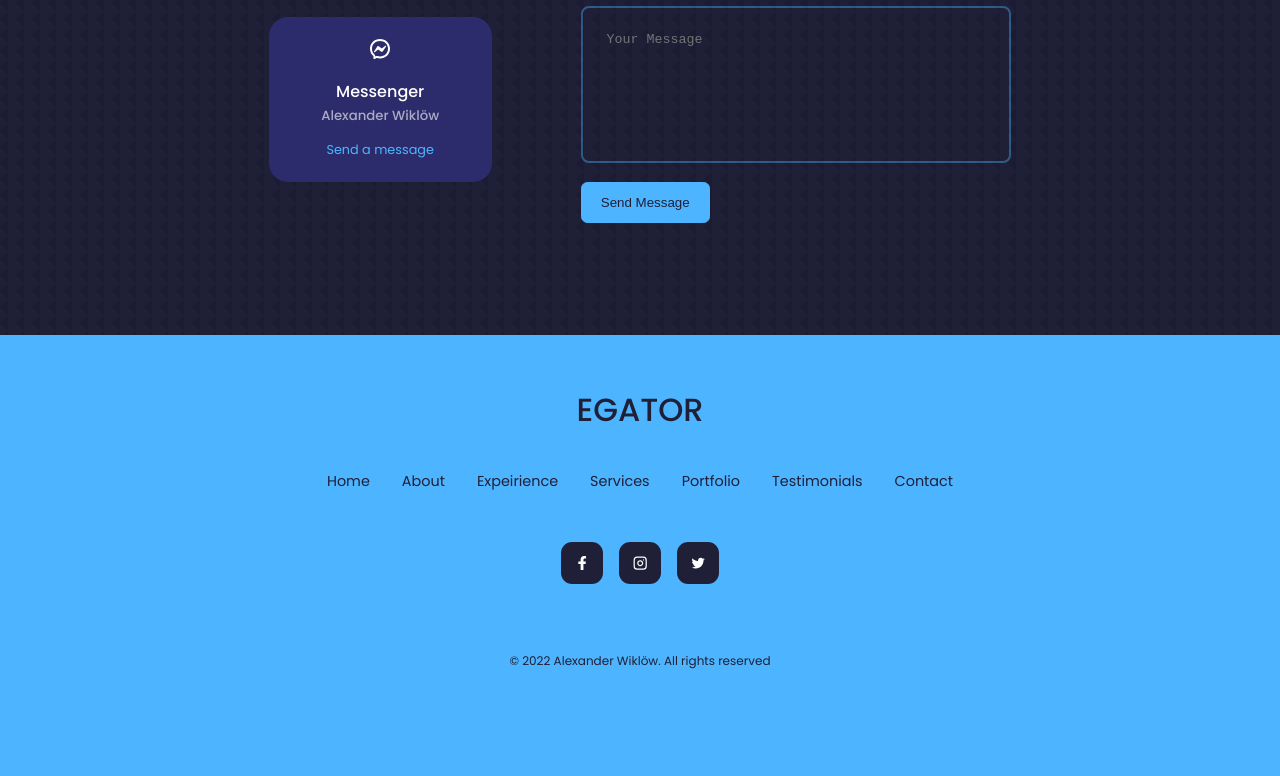
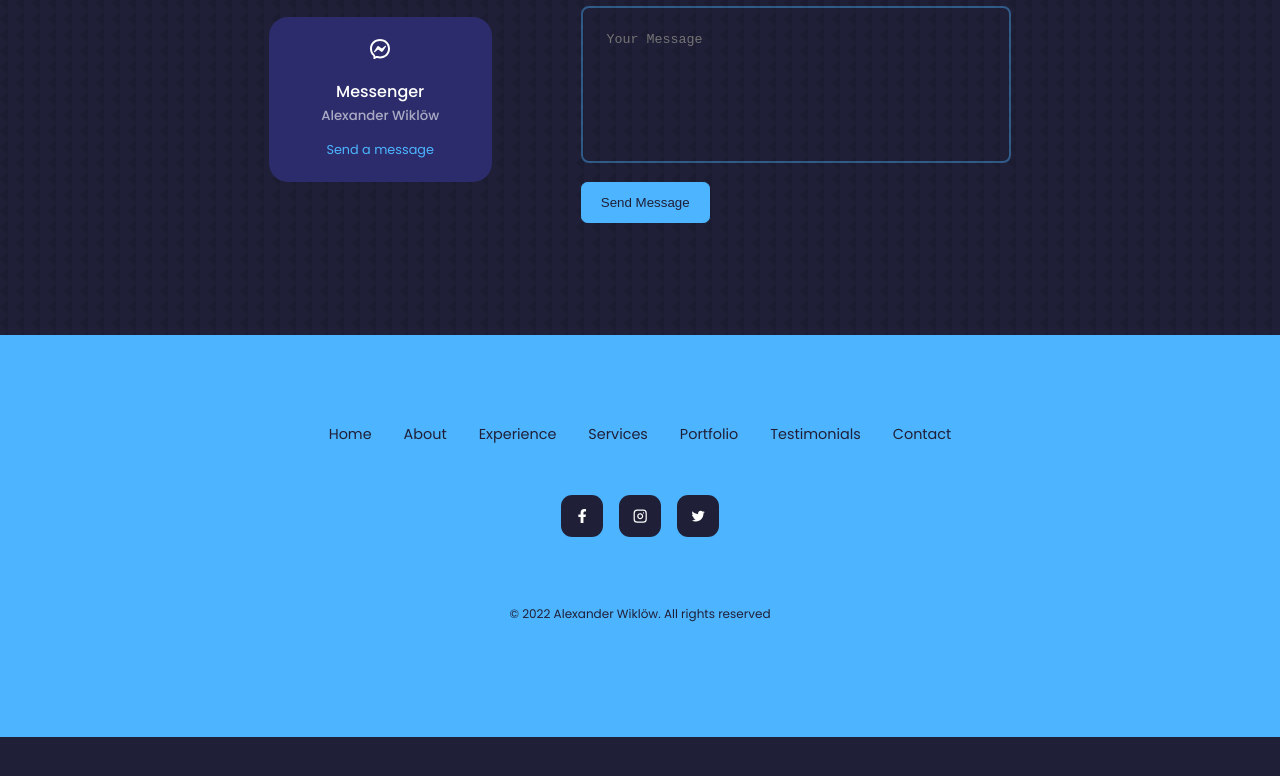
Before and after one commit to AlexanderWiklow/Portfolio-2022, a React (Create React App) app: page / in a window 1280 px wide. Shown: the part 6373-7149 px from the top of the page. After the commit the page ends 7110 px from the top, so only its background shows below. Built offline with nearby package versions, Linux system fonts and the light colour scheme.

Commit message:
update footer

```diff
--- a/src/components/footer/Footer.jsx
+++ b/src/components/footer/Footer.jsx
@@ -7,12 +7,12 @@ import {IoLogoTwitter} from 'react-icons/io'
 const Footer = () => {
   return (
     <footer>
-      <a href="#" className='footer__logo'>EGATOR</a>
+      <a href="#" className='footer__logo'></a>
 
       <ul className='permalinks'>
         <li><a href="#">Home</a></li>
         <li><a href="#about">About</a></li>
-        <li><a href="#experience">Expeirience</a></li>
+        <li><a href="#experience">Experience</a></li>
         <li><a href="#services">Services</a></li>
         <li><a href="#portfolio">Portfolio</a></li>
         <li><a href="#testimonials">Testimonials</a></li>
```
